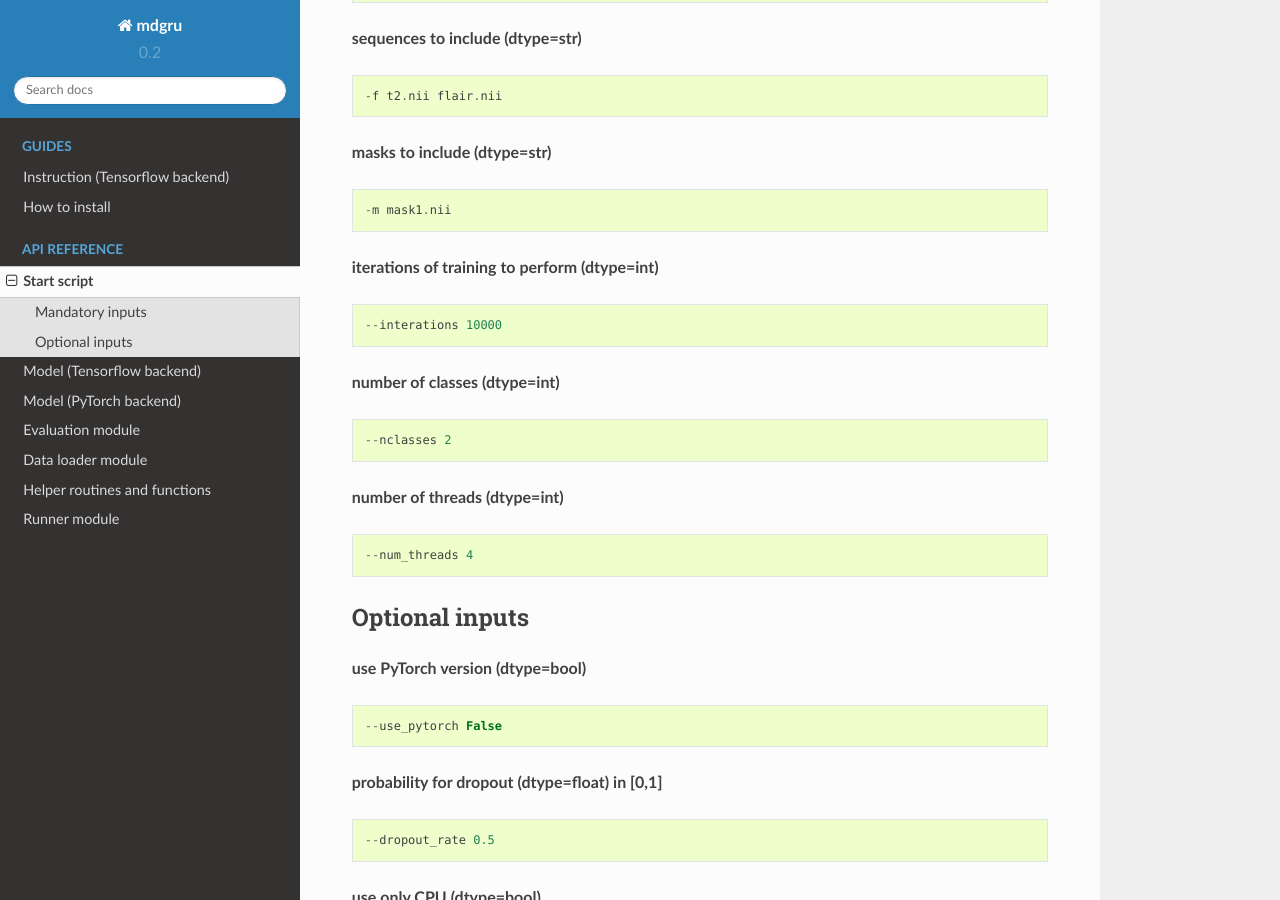
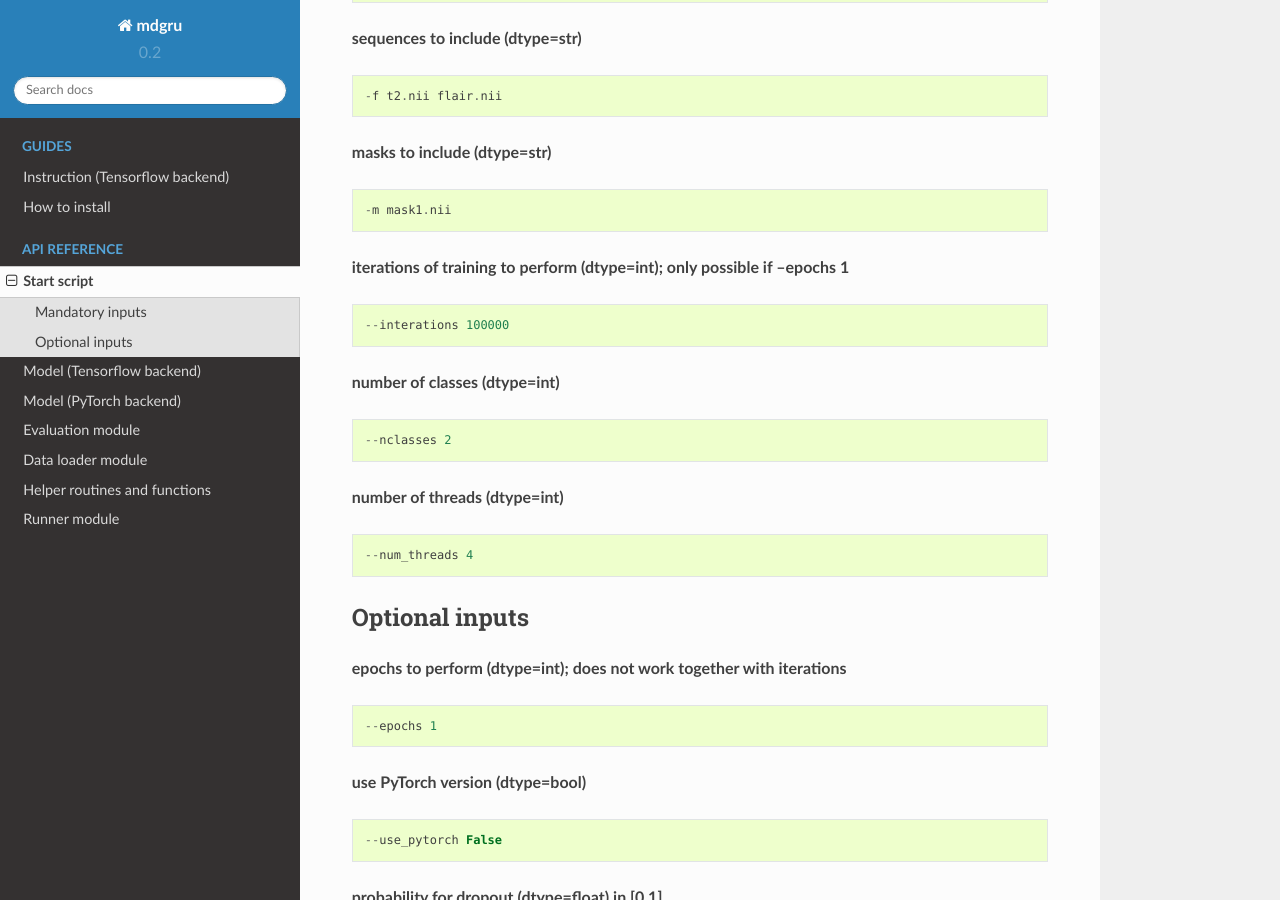
Before and after one commit to zubata88/mdgru, a Sphinx documentation site: the page built from docs/RUN_mdgru.rst, in a window 1280 px wide and 900 px high, scrolled down 1136 px. Built offline with Sphinx 7.4.7 and the Read the Docs theme 2.0.0, drawn with Linux system fonts in a browser that asks for light colours.

Commit message:
Update RUN_mdgru.rst

```diff
--- a/docs/RUN_mdgru.rst
+++ b/docs/RUN_mdgru.rst
@@ -55,10 +55,10 @@ Mandatory inputs
 
     -m mask1.nii
 
-**iterations of training to perform (dtype=int)**
+**iterations of training to perform (dtype=int); only possible if --epochs 1**
 ::
 
-    --interations 10000
+    --interations 100000
 
 **number of classes (dtype=int)**
 ::
@@ -72,6 +72,11 @@ Mandatory inputs
 
 Optional inputs
 ---------------
+
+**epochs to perform (dtype=int); does not work together with iterations**
+::
+
+    --epochs 1
 
 **use PyTorch version (dtype=bool)**
 ::
```
